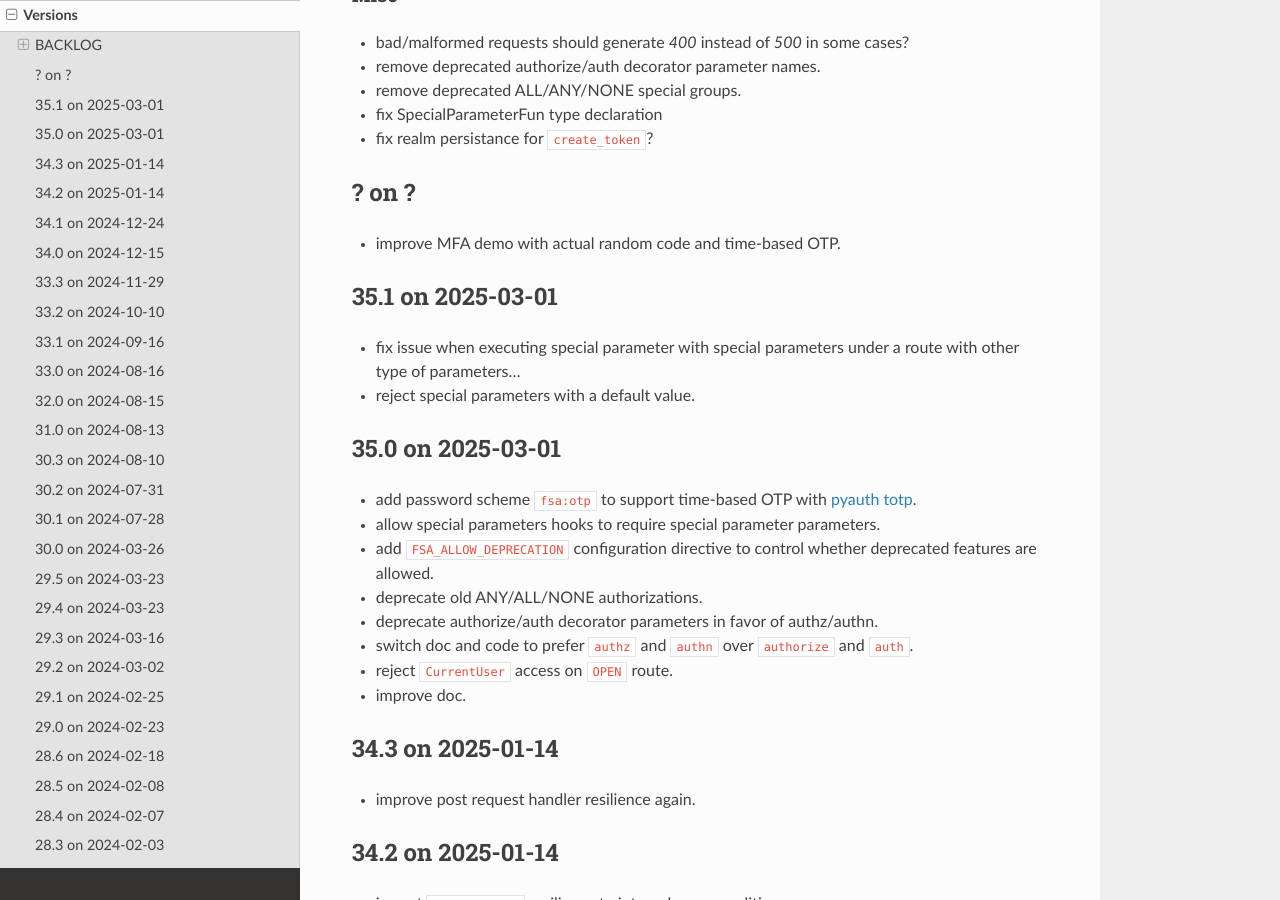
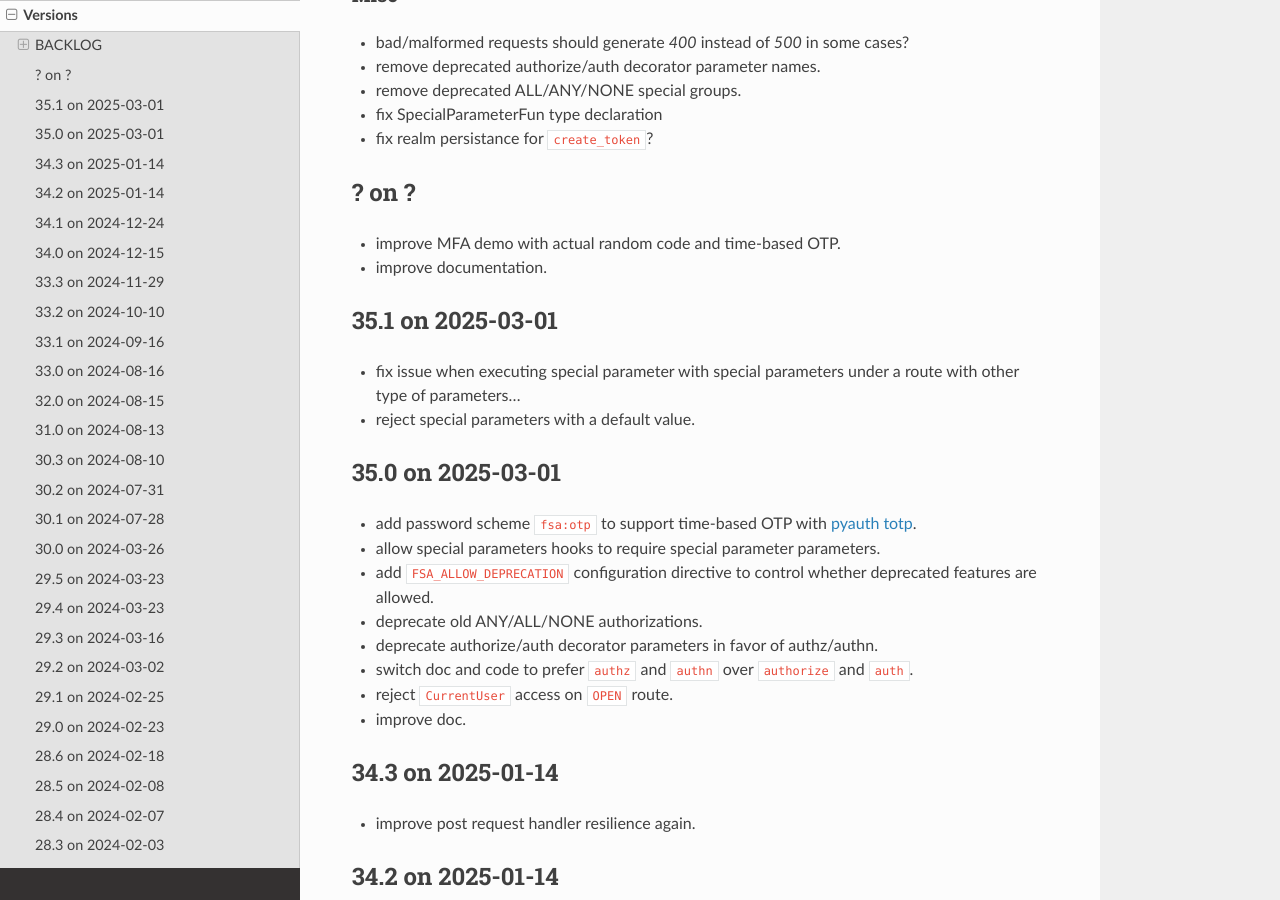
Before and after one commit to zx80/flask-simple-auth, a Sphinx documentation site: the page built from docs/VERSIONS.md, in a window 1280 px wide and 900 px high, scrolled down 938 px. Built offline with Sphinx 7.4.7 and the Read the Docs theme 3.1.0, drawn with Linux system fonts in a browser that asks for light colours; pages that are not in the unit, such as notebooks, are missing from menus.

Commit message:
note about improved doc

```diff
--- a/docs/VERSIONS.md
+++ b/docs/VERSIONS.md
@@ -45,6 +45,7 @@ and packaged on [PyPI](https://pypi.org/project/FlaskSimpleAuth/).
 ## ? on ?
 
 - improve MFA demo with actual random code and time-based OTP.
+- improve documentation.
 
 ## 35.1 on 2025-03-01
 
```
